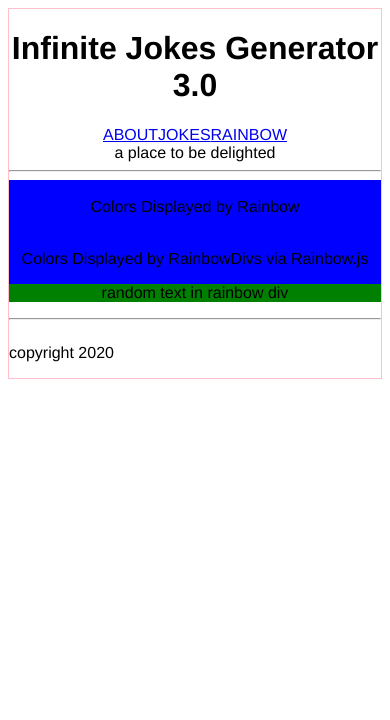
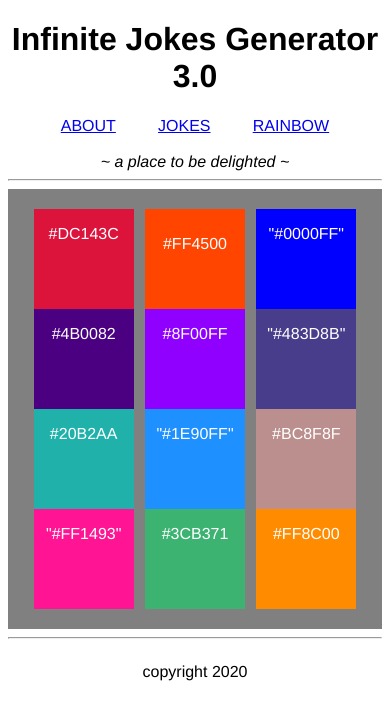
Before and after one commit to mzprizm/react-app-project, a React (Create React App) app in the folder react-app/: page /Rainbow in a window 390 px wide. Shown: the top 720 px of the page. Built offline with nearby package versions, Linux system fonts and the light colour scheme.

Commit message:
improved responsiveness and styling

```diff
--- a/react-app/src/App.js
+++ b/react-app/src/App.js
@@ -40,8 +40,10 @@ export default function App() {
         <div className="App">
           <br />
           <br />
+          <br />
           <Button handleSubmitonApp={handleSubmitonApp} />
         </div>
+        <br />
       </>
     );
 
--- a/react-app/src/Components/Bridge.js
+++ b/react-app/src/Components/Bridge.js
@@ -23,7 +23,7 @@ export default function Bridge() {
        <Redirect to="/"/>
        </Switch>
        <hr />
-       <Flex>
+       <Flex flex-wrap="wrap" flexDirection="row" justify-content="center">
         <Footer />
       </Flex>
       </div>
--- a/react-app/src/Components/Header.js
+++ b/react-app/src/Components/Header.js
@@ -10,15 +10,21 @@ export default function Header() {
     <Flex alignItems="top" display="block" flexDirection="column" justifyContent="flex-end">
           <h1>Infinite Jokes Generator 3.0</h1>
       </Flex>
-      <Flex alignItems="top" flexDirection="row" justifyContent="center">
+      <Flex alignItems="top" flexDirection="row" justifyContent="space-around">
+            <div></div>
+            <div></div>
             <div><Link to="/About">ABOUT</Link></div>
             <br />
             <div><Link to="/App">JOKES</Link></div>
             <br />
               <div><Link to="/Rainbow">RAINBOW</Link></div>
+              <div></div>
+              <div></div>
       </Flex>
     <Flex alignItems="top" display="block" flexDirection="column" justifyContent="flex-end">
-       <span>a place to be delighted</span>
+       <br />
+       <span><em>~ a place to be delighted ~ </em></span>
+       <br />
     </Flex>
         </>
   );
--- a/react-app/src/Components/Rainbow.js
+++ b/react-app/src/Components/Rainbow.js
@@ -9,9 +9,7 @@ function Rainbow(props) {
 
   return (
     <>
-      <div className="rainbow-row" style={{background: "blue"}}>
-        <br />
-        Colors Displayed by Rainbow
+      <div style={{background: "gray", color: "white", padding: "20px"}}>
         <RainbowDivs />
       </div>
     </>
--- a/react-app/src/Components/RainbowDivs.js
+++ b/react-app/src/Components/RainbowDivs.js
@@ -1,21 +1,68 @@
 import React from "react";
 import App from "../App";
+import Flex from "./Flex";
 
 export default function RainbowDivs() {
 	// const randomcolors = props.randomcolors.map( (color,i) => {]
 	// 	return (
 	// 		RainbowDiv)})
  //  const joke = props;
+        // const randomcolors = [", "#", "#", "#", "#FF8C00" ]
 
   return (
-    <>
-      <div className="rainbow-row">
-        <br />
-        <p>Colors Displayed by RainbowDivs via Rainbow.js </p>
-        <div style={{background: "green"}}>
-        <p>random text in rainbow div</p>
+      <Flex flex-wrap="wrap" flexDirection="row" justify-content="space-around" >
+   <>
+           <div style={{background: "#DC143C", height: "100px", width: "100px"}}>
+        <p>#DC143C</p>
         </div>
-      </div>
-    </>
+
+
+                   <div className="rainbowbox" style={{background: "#FF4500", height: "100px", width: "100px"}}>
+        <p>#FF4500</p>
+        </div>
+
+                   <div style={{background: "#0000FF", height: "100px", width: "100px"}}>
+        <p>"#0000FF"</p>
+        </div>
+
+                   <div style={{background: "#4B0082", height: "100px", width: "100px"}}>
+        <p>#4B0082</p>
+        </div>
+
+                   <div style={{background: "#8F00FF", height: "100px", width: "100px"}}>
+        <p>#8F00FF</p>
+        </div>
+
+                   <div style={{background: "#483D8B", height: "100px", width: "100px"}}>
+        <p>"#483D8B"</p>
+        </div>
+
+                   <div style={{background: "#20B2AA", height: "100px", width: "100px"}}>
+        <p>#20B2AA</p>
+        </div>
+
+                   <div style={{background: "#1E90FF", height: "100px", width: "100px"}}>
+        <p>"#1E90FF"</p>
+        </div>
+
+                   <div style={{background: "#BC8F8F", height: "100px", width: "100px"}}>
+        <p>#BC8F8F</p>
+        </div>
+
+                   <div style={{background: "#FF1493", height: "100px", width: "100px"}}>
+        <p>"#FF1493"</p>
+        </div>
+
+                   <div style={{background: "#3CB371", height: "100px", width: "100px"}}>
+        <p>#3CB371</p>
+        </div>
+
+
+                   <div style={{background: "#FF8C00", height: "100px", width: "100px"}}>
+        <p>#FF8C00</p>
+        </div>
+</>
+
+      </Flex>
   );
 };
--- a/react-app/src/styles.css
+++ b/react-app/src/styles.css
@@ -5,26 +5,16 @@
 .App {
   font-family: helvetica, sans-serif;
   text-align: center;
-  border: 1px solid blue;
 }
 
 .Bridge-App {
   font-family: helvetica, sans-serif;
   text-align: center;
-  border: 1px solid pink;
 }
 
 .about-row {
   font-family: helvetica, sans-serif;
   text-align: center;
-  border: 1px solid green;
-}
-
-
-.title-row {
-  border: 1px solid orange;
-  display: flex;
-  flex-direction: row;
 }
 
 .reveal {
@@ -48,3 +38,7 @@ button {
 .jokes-row-concealed {
 	font-weight: lighter;
 }
+
+.rainbowbox {
+  padding: 10px;
+}
```
